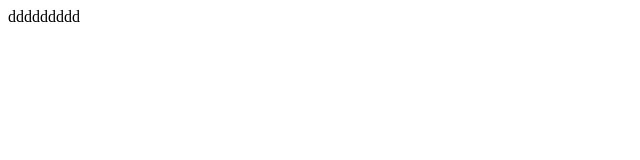
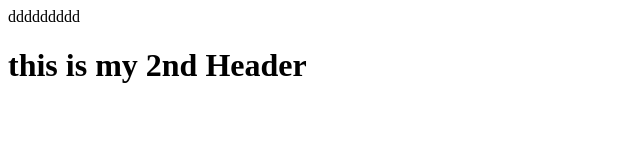
Before and after one commit to Abdulelah21/SshRemotRepo, a plain HTML site: page index.html in a window 1280 px wide. Shown: the whole page, without its empty margins (0-640 px from the left). Drawn offline with Linux system fonts and the light colour scheme.

Commit message:
added h1 tage

```diff
--- a/index.html
+++ b/index.html
@@ -6,6 +6,8 @@
     <p>ddddddddd</p>
 </body>
 
+<h1> this is my 2nd Header</h1>
+
 <footer>
 
 </footer>
```
